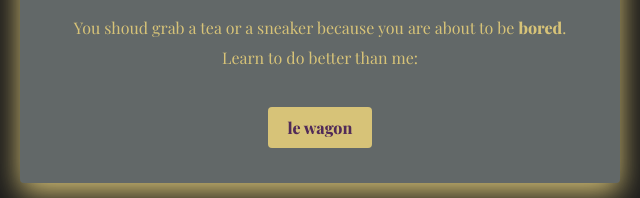
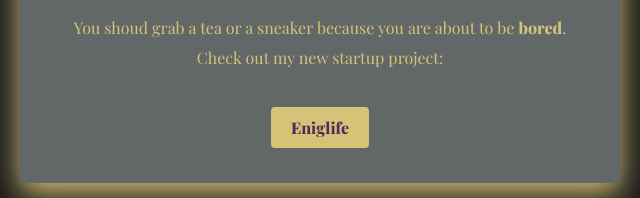
Before and after one commit to mrvnss/my-profile, a plain HTML site: page index.html in a window 1280 px wide. Shown: the part 513-711 px from the top of the page, 320-960 px from the left. Drawn offline with nearby package versions, Linux system fonts and the light colour scheme; a web font is replaced by a local one.

Commit message:
Update index.html

```diff
--- a/index.html
+++ b/index.html
@@ -26,9 +26,9 @@
 	  <h1>Hello</h1>
 	    <img src="images/jacky.jpg" alt="That's me" class="img-circle" id="daboss">
 	  <h2>My name is Marie</h2>
-	    <p>You shoud grab a tea or a sneaker because you are about to be <strong>bored</strong>. Learn to do better than me:
+	    <p>You shoud grab a tea or a sneaker because you are about to be <strong>bored</strong>. Check out my new startup project:
 	  </p>
-	  <a href="http://lewagon.com" class="btn-purple" target="_blank"> le wagon</a>
+	  <a href="https://mrvnss.github.io/landing/" class="btn-purple" target="_blank"> Eniglife</a>
 	</div>
 	<div class="card-grey">
 	  <h2>Music</h2>
```
